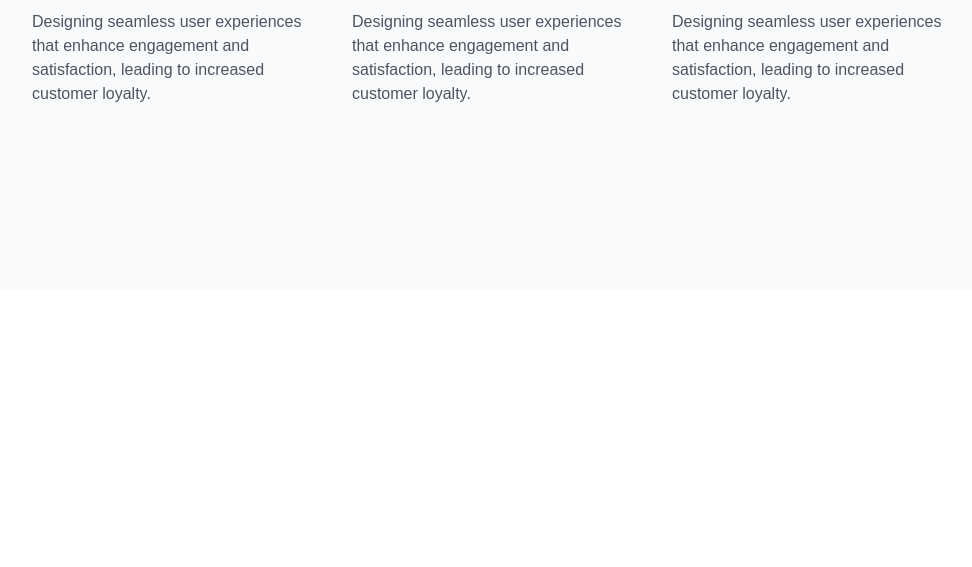
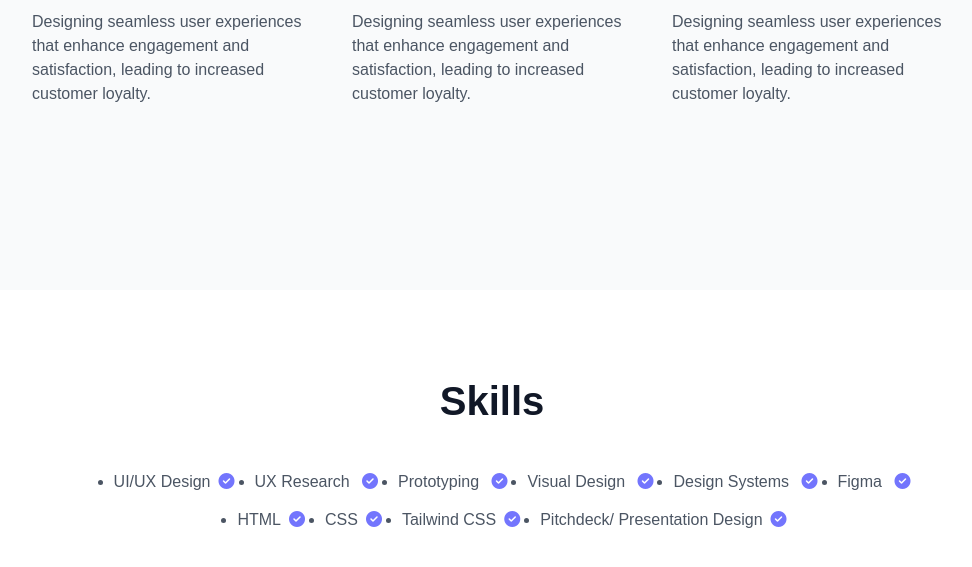
Before and after one commit to dahunsi-ayomide/portfolio-website, a plain HTML site: page index.html in a window 1280 px wide. Shown: the part 1199-1766 px from the top of the page, without its empty margins (148-1120 px from the left). Before the commit the page ends 1497 px from the top, so only its background shows below. Drawn offline with Linux system fonts and the light colour scheme.

Commit message:
FEAT: Completed Skills Section

```diff
--- a/index.html
+++ b/index.html
@@ -60,6 +60,28 @@
 
     </section>
 
+<section class="skills">
+    <div>
+        <h1>Skills</h1>
+    </div>
+    <div>
+        <ul class="SkillItems">
+            <li>UI/UX Design<i class="fa-solid fa-circle-check"></i></li>
+            <li>UX Research <i class="fa-solid fa-circle-check"></i></li>
+            <li>Prototyping <i class="fa-solid fa-circle-check"></i></li>
+            <li>Visual Design <i class="fa-solid fa-circle-check"></i></li>
+            <li>Design Systems <i class="fa-solid fa-circle-check"></i></li>
+            <li>Figma <i class="fa-solid fa-circle-check"></i></li>
+            <li>HTML<i class="fa-solid fa-circle-check"></i></li>
+            <li>CSS<i class="fa-solid fa-circle-check"></i></li>
+            <li>Tailwind CSS<i class="fa-solid fa-circle-check"></i></li>
+            <li>Pitchdeck/ Presentation Design<i class="fa-solid fa-circle-check"></i></li>
+        </ul>
+    </div>
+
+</section>
+
+
 
 
 </body>
--- a/style.css
+++ b/style.css
@@ -133,3 +133,38 @@ header {
     color: #111827;
     margin: 0px auto 8px;
 }
+.fa-solid fa-circle-check {
+    margin-left: 10px;
+    color: #7375FD;
+  }
+
+  .skills{
+    display: flex;
+    flex-direction: column;
+    justify-content: center;
+    background-color: #Ffff;
+    padding-top:56px;
+    padding-bottom:112px ;
+    align-items: center;
+}
+.skills h1{
+    font-size: 40px;
+    color: #111827;
+    text-align: center;
+    width: 720px;
+}
+.SkillItems {
+    display: flex;
+    flex-wrap: wrap;
+    gap: 20px;
+    max-width: 862px;
+    align-items: center;
+    justify-content: center;
+    color: #4B5563;
+
+}
+
+.SkillItems .fa-circle-check {
+    color: #7375FD;
+    margin-left:8px ;
+}
```
Also changed, not shown: Images/Group 12Checkmark.png (added).
